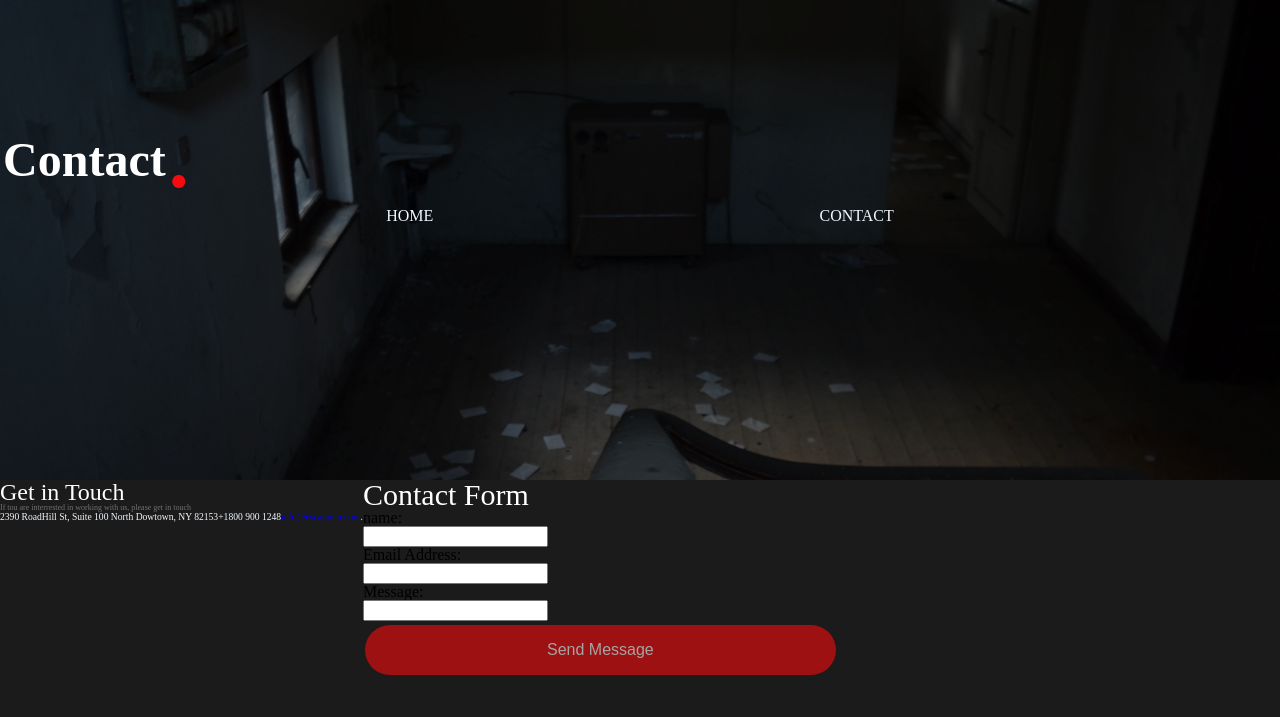
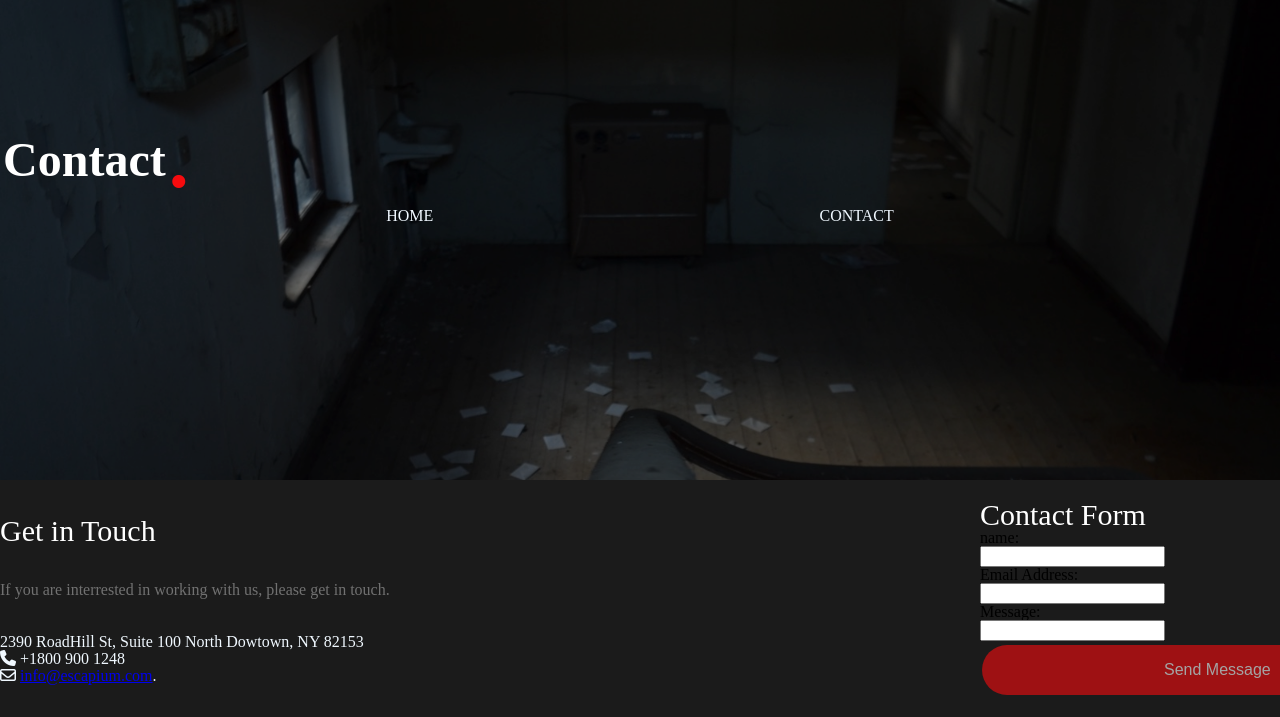
Before and after one commit to becodeorg/hamilton-7-escapium-hacolo, a plain HTML site: page contact.html in a window 1280 px wide. Shown: the top 717 px of the page. Drawn offline with Linux system fonts and the light colour scheme.

Commit message:
css formulaire

```diff
--- a/contact.html
+++ b/contact.html
@@ -6,48 +6,50 @@
     <meta name="viewport" content="width=device-width, initial-scale=tt">
     <link rel="stylesheet" href="resources/css/style.css">
     <script src="https://kit.fontawesome.com/385f1a4b54.js" crossorigin="anonymous"></script>
-    <title>Escapium - Contact</title>
+    <title> Escapium - Contact</title>
 </head>
-
 <body>
         <!-- ------------------------------HEADER ---------------------------------------->
-
     <header>
         <section>
             <div class="header">
                 <h1 class="header-contact"> Contact <div id="header-point">.</div></h1>
                     <ul>
-                        <li class="header-li">HOME</li>
-                        <li class="header-li">CONTACT</li>
+                        <li class="header-li"> HOME</li>
+                        <li class="header-li"> CONTACT</li>
                     </ul>
             </div>
         </section>
     </header>
+
+
     <!-- ------------------------------FORM  ---------------------------------------->
-    <section class="section-class">
-            <div class="form-get">
-                <h2 class="title-h2"> Get in Touch</h2>
-                    <p>If tou are interrested in working with us, please get in touch</p>
+    <section class="section-form">
+            <div class="form-title-one">
+                <h2 class="form-title-h2"> Get in Touch</h2>
+                    <p>If you are interrested in working with us, please get in touch.</p>
                         <address>
                             <ul class="form-ul">
                                 <li>2390 RoadHill St, Suite 100 North Dowtown, NY 82153</li>
-                                <li> +1800 900 1248</li>
-                                <li><a href="mailto:info@escapium.com">info@escapium.com</a>.</li>
+                                <li><i class="fa-solid fa-phone"></i> +1800 900 1248</li>
+                                <li><i class="fa-regular fa-envelope"></i>
+                                    <a id="form-mailto" href="mailto:info@escapium.com">info@escapium.com</a>.
+                                </li>
                             </ul>
                         </address>
             </div>
 
             <div class="form-contact">
-                <h3 class="title-h3"> Contact Form</h3>
+                <h3 class="form-title-h3"> Contact Form</h3>
                     <form>
                         <label for="Name"> name:</label><br>
-                        <input type="text" id="fname" name="fname"><br>
+                        <input type="text" id="f-name" name="f-name"><br>
 
                         <label for="EmailAdress"> Email Address:</label><br>
-                        <input type="text" id="" name=""><br>
+                        <input type="text" id="f-email" name="f-email"><br>
 
                         <label for="Message"> Message:</label><br>
-                        <input type="text" id="" name=""><br>
+                        <input type="text" id="f-texte" name="f-texte"><br>
                     </form>
 
                     <input id="form-button" type="submit" value="Send Message">
@@ -72,11 +74,11 @@
                             </address>
                         </li>
                         <li>
-                            <i class="fa-thin fa-envelope"></i>
+                            <i class="fa-regular fa-envelope"></i>
                             <a href="mailto:info@escapium.com" class="mailto">info@escapium.com </a>
                         </li>
                         <li>
-                            <p> <i class="fa-thin fa-phone"></i>Tél : + 1 800 900 1248 </p>
+                            <p><i class="fa-solid fa-phone"></i>Tél : + 1 800 900 1248 </p>
                         </li>
                     </ul>
     <!-- ------------------------------LIEN UTILES  ---------------------------------------->
--- a/resources/scss/style.scss
+++ b/resources/scss/style.scss
@@ -63,21 +63,30 @@ display: flex;
 li{
   color: aliceblue;
 }
+
 /**********************************FORM**************/
-
-.section-class{
+.section-form{
   background-color: #1b1b1b;
   width: 1920px;
   height: 15rem;
+display: grid;
+  grid-template-columns: repeat(2, 1fr);
+  grid-template-rows: 1fr;
+  grid-column-gap: 0px;
+  grid-row-gap: 0px;
+}
+.form-title-one{
+
   display: flex;
+  flex-direction: column;
+  justify-content: space-evenly;
 }
-.form-get{
-  flex-direction: column;
+
+.form-contact{
+  padding: 20px;
 }
-.form-contact{
-  flex-direction: column;
-}
-#form-button{
+
+#form-button {
   color: white;
   background-color: #F60B0E;
   border: none;
@@ -91,27 +100,26 @@ li{
   display: inline-block;
   text-decoration: none;
   cursor: pointer;
+
 }
-#form-button:hover {
+#form-button :hover {
   opacity: 1;
   background-color: #F60B0E;
 }
-
+/*
 .form{
   background-color: #1b1b1b;
   width: 1920px;;
   height: 15rem;
+}*/
+
+.form-title-h2{
+    color: white;
+    font-weight: 300;
+    font-size: 30px;
 }
 
-.title-h2{
-  display: flex;
-  flex-direction: column;
-  color: white;
-  font-weight: 300;
-  font-size: 1.5rem;
-}
-
-.title-h3 {
+.form-title-h3 {
   color: white;
   font-weight: 300;
   font-size: 30px;
@@ -119,14 +127,33 @@ li{
 
 p{
   color: #717171;
-  font-size: 0.5rem;
+  font-size: 1rem;
+  grid-column: 1/4;
 }
 
 .form-ul{
   color: #717171;
-  font-size: 0.6rem;
+  font-size: 1rem;
+  display: flex;
+  flex-direction: column;
+  flex-wrap:nowrap;
+  align-items: flex-start;
 }
 
+
+/*
+@media only screen and (max-width: 524px) {
+  .container {
+    grid-template-columns: 1fr;
+  }
+  .form-title-get{
+    grid-row: 1/1;
+  }
+.form-title-contact{
+  grid-row: 1/1;
+}
+
+*/
 
 
 
```
Also changed, not shown: resources/css/style.css, 1 other file.
